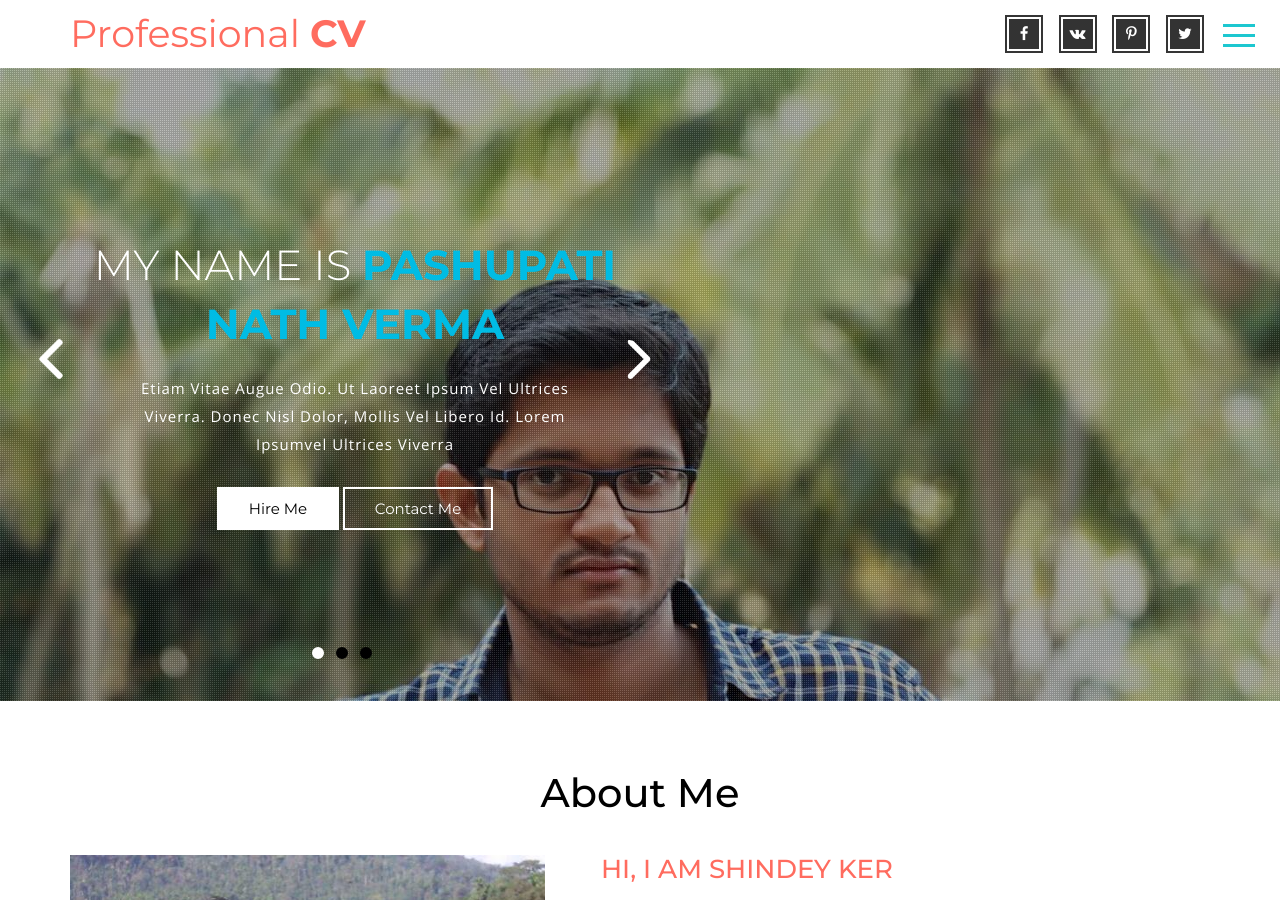
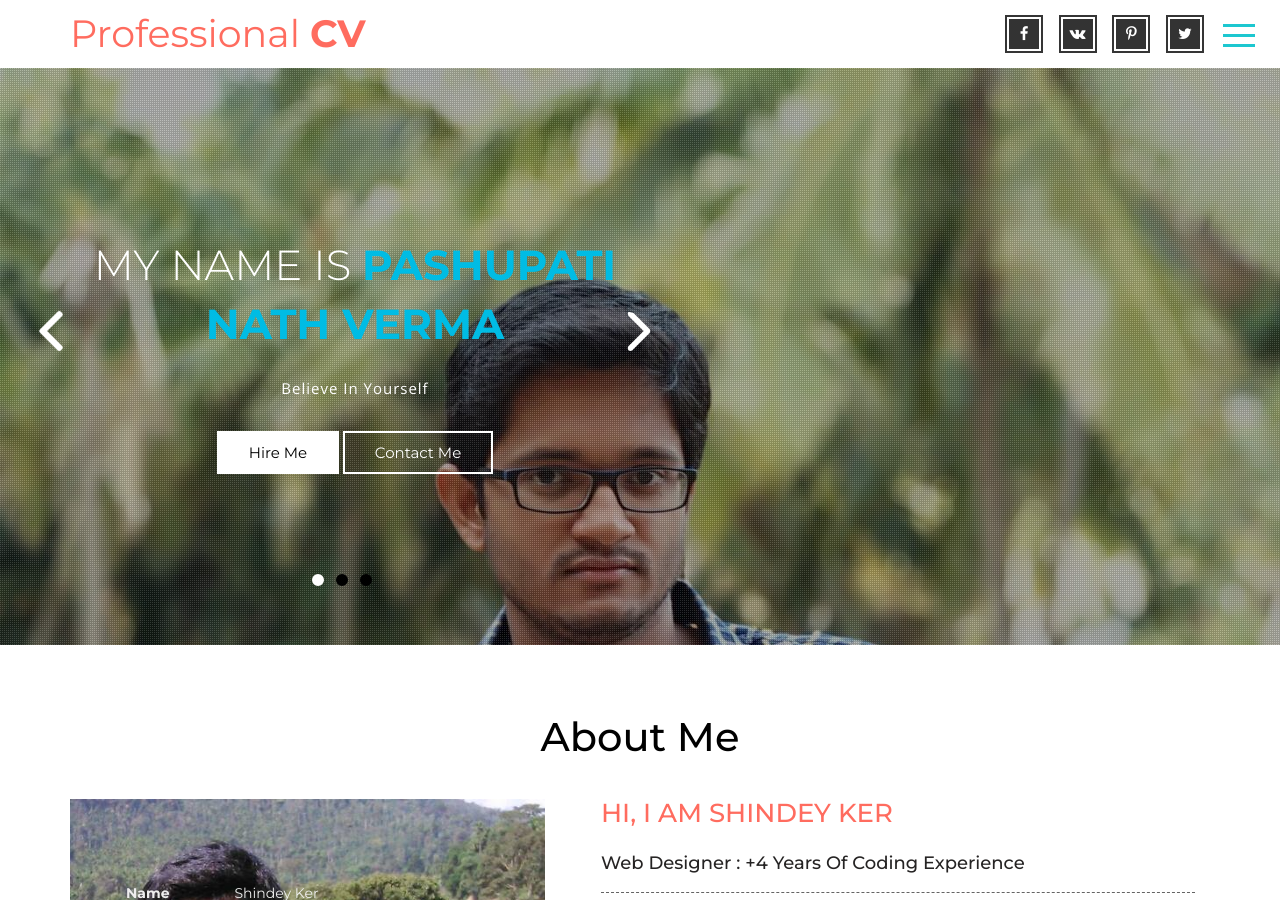
Before and after one commit to pashupati123/pashupati123.github.io, a Jekyll site: the page index.html, which Jekyll copies as it is, in a window 1280 px wide and 900 px high. Built offline with Jekyll 4.4.1, drawn with Linux system fonts in a browser that asks for light colours; nearby versions of some CDN libraries; library files that are not in the unit come from our copies.

Commit message:
Update index.html

```diff
--- a/index.html
+++ b/index.html
@@ -102,7 +102,7 @@
 							<li>
 							<div class="w3l-info">
 								<h1>My name is <span>Pashupati Nath Verma</span></h1>
-								<p>Etiam vitae augue odio. Ut laoreet ipsum vel ultrices viverra. Donec nisl dolor, mollis vel libero id. lorem ipsumvel ultrices viverra</p>
+								<p>Believe In Yourself</p>
 								<ul>
 									<li><a href="#" class="w3ls_more" >Hire Me</a></li>
 									<li><a href="#contact" class="scroll w3l_contact">Contact Me</a></li>
```
